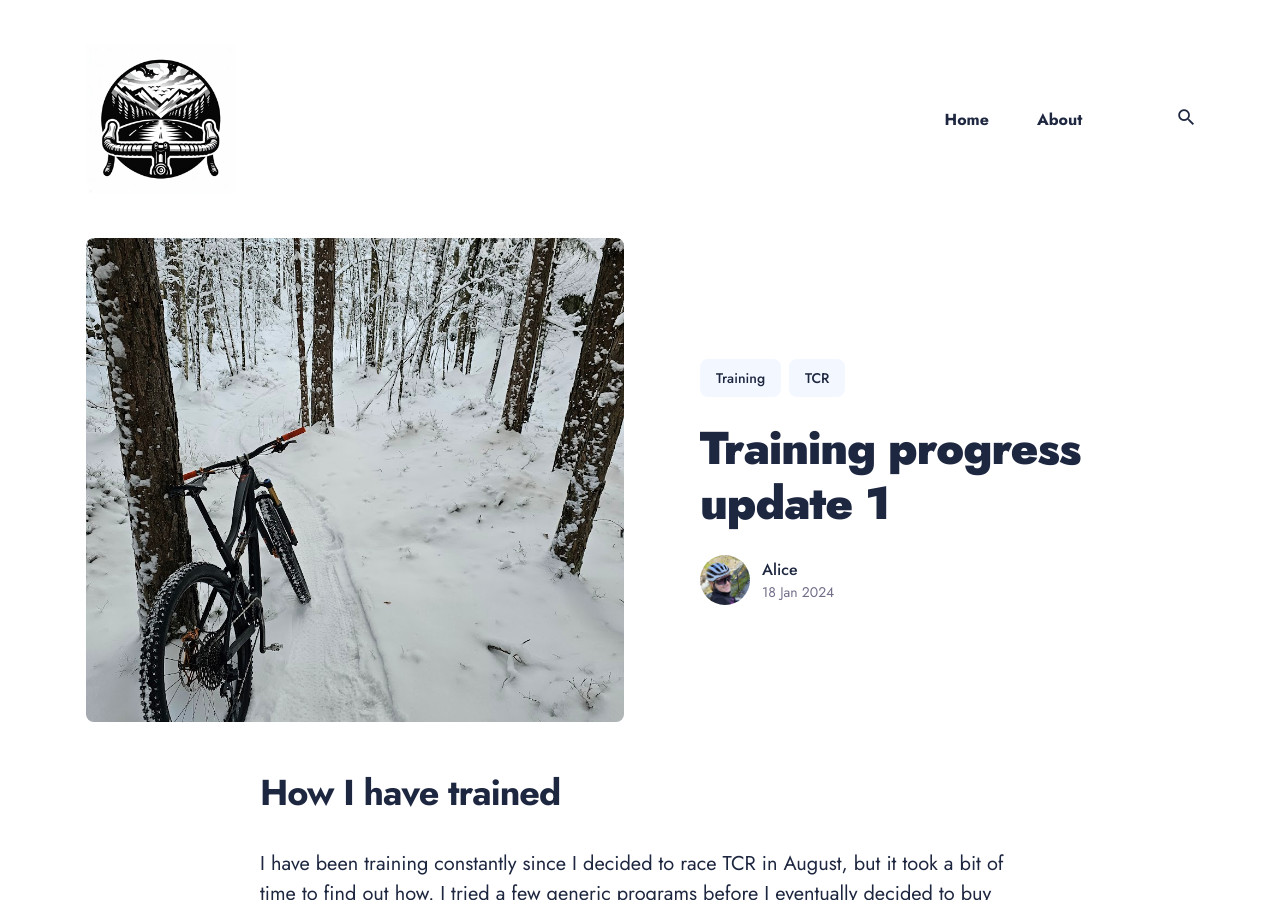
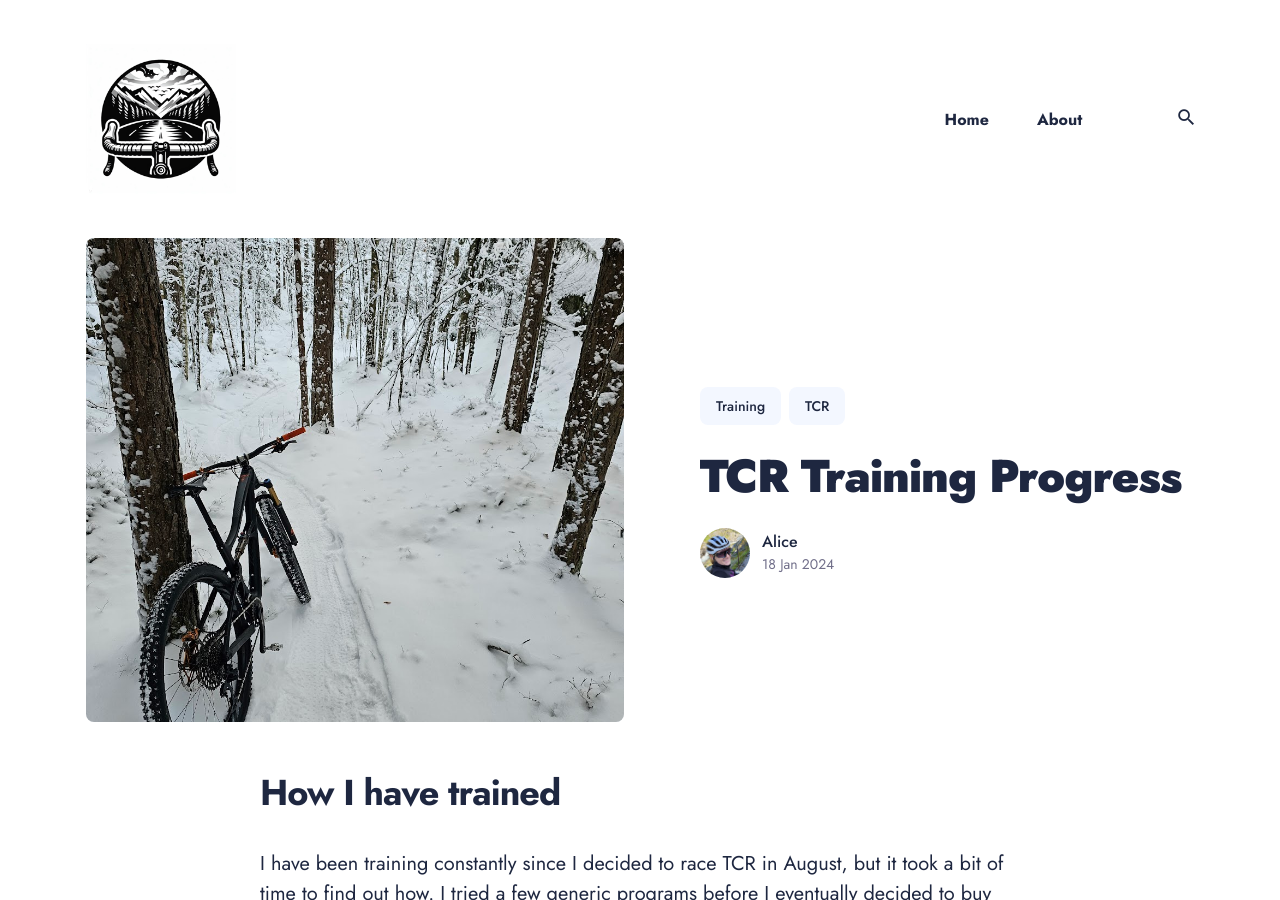
Before and after one commit to BikeToExplore/web, a Jekyll site: the page built from _posts/2024-01-18-Training-progress.md, in a window 1280 px wide and 900 px high. Built offline with Jekyll 4.4.1, drawn with Linux system fonts in a browser that asks for light colours; nearby versions of some CDN libraries.

Commit message:
Update 2024-01-18-Training-progress.md

```diff
--- a/_posts/2024-01-18-Training-progress.md
+++ b/_posts/2024-01-18-Training-progress.md
@@ -1,7 +1,7 @@
 ---
 layout: post
-title:   Training progress update 1
-description: Training phase 1, part 1. This is an update on my progress from November.
+title:   TCR Training Progress
+description: Training phase 1, part 1. This is an update on my progress the last 3 months.
 date:   2024-01-18
 image:  '/images/post2/snowbike1.jpg'
 tags:   [Training, TCR]
```
